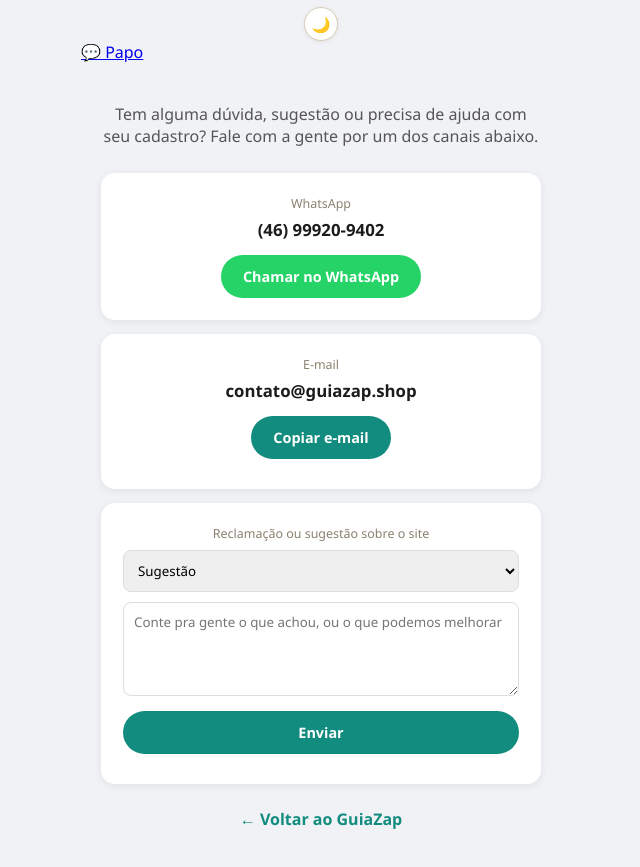
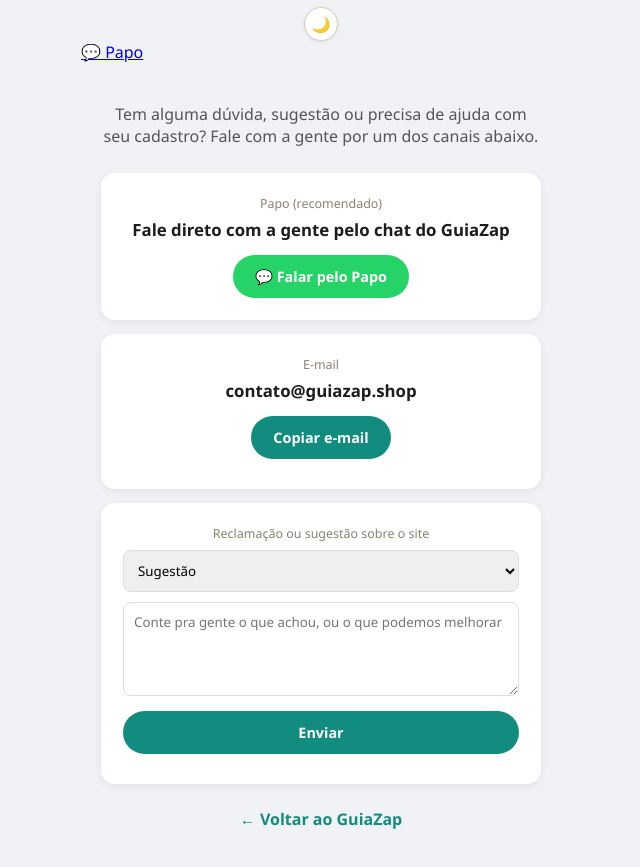
Before and after one commit to Alex-sandro-juncos/guiazap, a website: page contato.html in a window 1280 px wide. Shown: the part 83-950 px from the top of the page, without its empty margins (319-959 px from the left). Drawn offline with nearby package versions, Linux system fonts and the light colour scheme.

Commit message:
fix: corrige nome do arquivo contato (era .htm) e troca whatsapp por papo na pagina de contato

```diff
--- a/contato.htm
+++ b/contato.html
@@ -42,9 +42,9 @@
   <p>Tem alguma dúvida, sugestão ou precisa de ajuda com seu cadastro? Fale com a gente por um dos canais abaixo.</p>
 
   <div class="contato-card">
-    <div class="rotulo">WhatsApp</div>
-    <div class="valor">(46) 99920-9402</div>
-    <a class="contato-btn" href="https://wa.me/5546999209402" target="_blank">Chamar no WhatsApp</a>
+    <div class="rotulo">Papo (recomendado)</div>
+    <div class="valor">Fale direto com a gente pelo chat do GuiaZap</div>
+    <a class="contato-btn" href="chat.html">💬 Falar pelo Papo</a>
   </div>
 
   <div class="contato-card">
```
